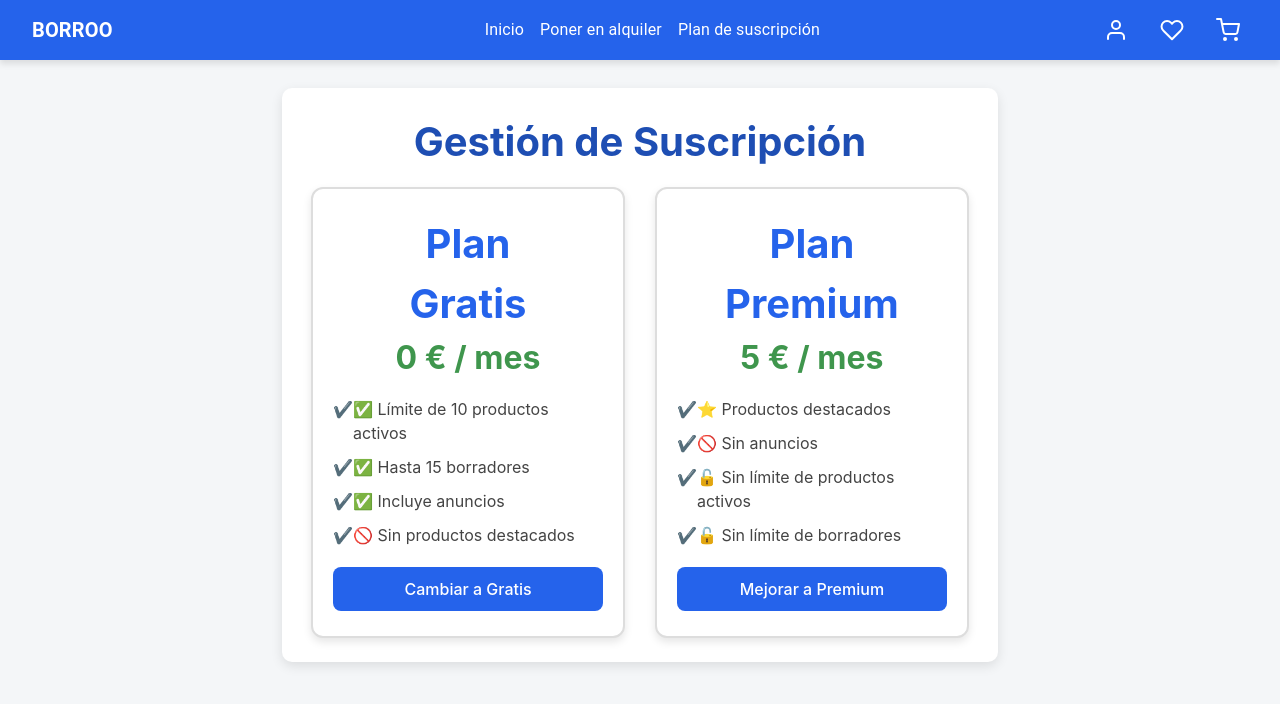
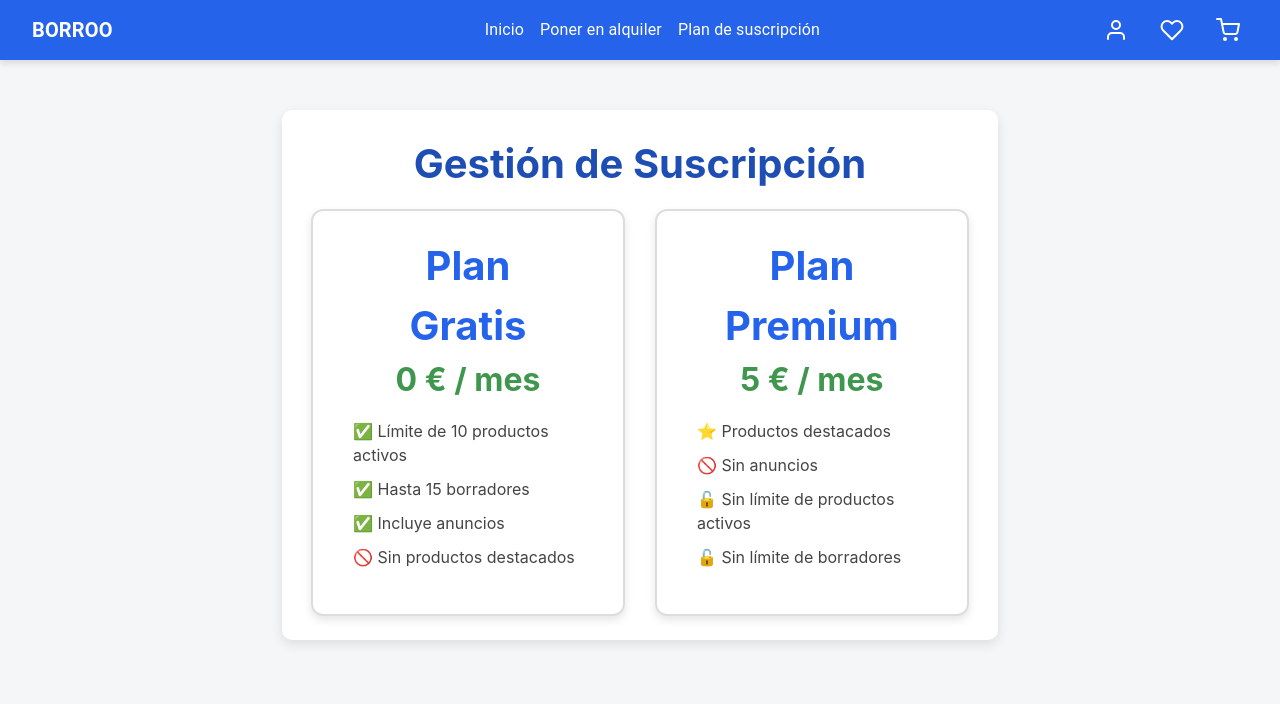
Before and after one commit to ISPP-2425-G4/borroo, a React (Vite) app in the folder frontend/: page /pricing-plan in a window 1280 px wide. Shown: the top 704 px of the page. Built offline with nearby package versions, Linux system fonts and the light colour scheme.

Commit message:
feat: mejora para usuarios no logueados

```diff
--- a/frontend/public/styles/Subscription.css
+++ b/frontend/public/styles/Subscription.css
@@ -56,7 +56,7 @@
   }
 
   .plan-card ul li::before {
-    content: '✔️';
+    content: '';
     position: absolute;
     left: 0;
     color: #2563eb;
--- a/frontend/src/SubscriptionScreen.jsx
+++ b/frontend/src/SubscriptionScreen.jsx
@@ -9,18 +9,12 @@ const SubscriptionScreen = () => {
   const user = JSON.parse(localStorage.getItem("user"));
   const token = localStorage.getItem("access_token");
 
-
   const planLabels = {
     free: "Gratis",
     premium: "Premium",
   };
 
   useEffect(() => {
-    if (!token) {
-      alert("No se encontró el token de autenticación. Por favor, inicia sesión nuevamente.");
-      return;
-    }
-
     if (user) {
       setCurrentPlan(user.pricing_plan); // 'free' o 'premium'
     }
@@ -34,7 +28,7 @@ const SubscriptionScreen = () => {
       const url = `${import.meta.env.VITE_API_BASE_URL}/usuarios/full/${user.id}/${targetPlan === 'premium' ? 'upgrade_to_premium' : 'downgrade_to_free'}/`;
 
       await axios.post(url, null, {
-       // headers: { Authorization: `Bearer ${token}` },
+        // headers: { Authorization: `Bearer ${token}` },
       });
 
       const updatedUser = { ...user, pricing_plan: targetPlan };
@@ -67,7 +61,8 @@ const SubscriptionScreen = () => {
               <li>✅ Incluye anuncios</li>
               <li>🚫 Sin productos destacados</li>
             </ul>
-            {currentPlan !== 'free' && (
+            {/* Mostrar el botón solo si hay token */}
+            {token && currentPlan !== 'free' && (
               <button
                 onClick={() => handlePlanChange('free')}
                 disabled={loading}
@@ -88,7 +83,8 @@ const SubscriptionScreen = () => {
               <li>🔓 Sin límite de productos activos</li>
               <li>🔓 Sin límite de borradores</li>
             </ul>
-            {currentPlan !== 'premium' && (
+            {/* Mostrar el botón solo si hay token */}
+            {token && currentPlan !== 'premium' && (
               <button
                 onClick={() => handlePlanChange('premium')}
                 disabled={loading}
```
Also changed, not shown: 1 other file (tests, documents, lock files or other folders).
